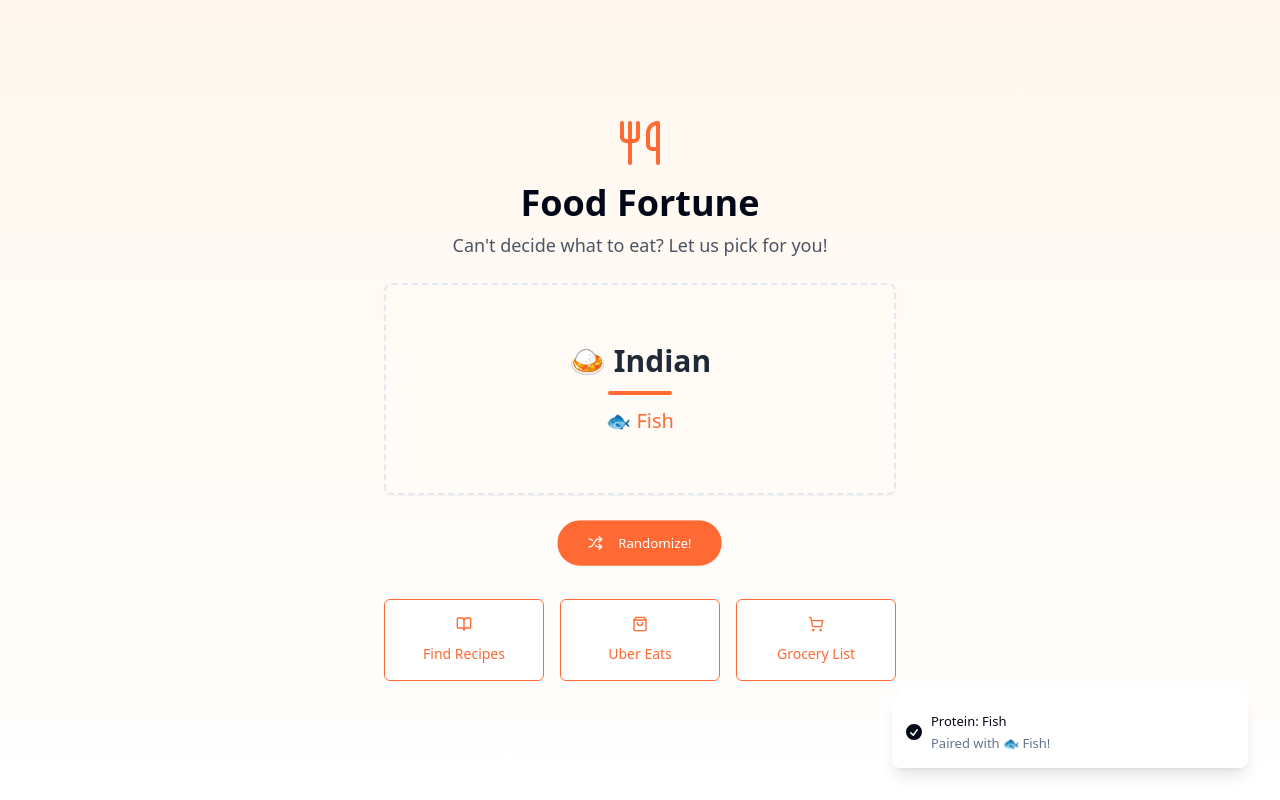
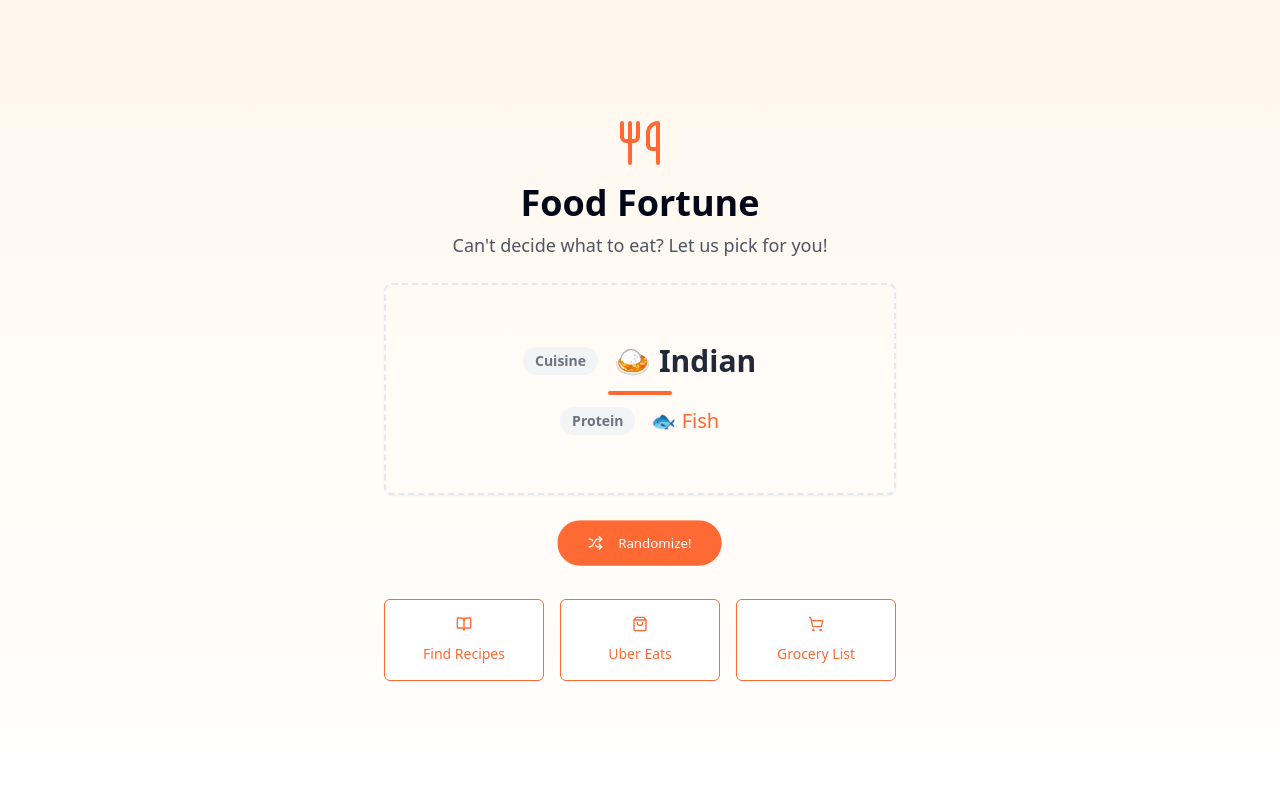
Before and after one commit to badtwig/randomdinner, a React (Vite) app: page / in a window 1280 px wide. Both pictures are taken after a click on the button "Randomize!". Built offline with nearby package versions, Linux system fonts and the light colour scheme.

Commit message:
Refactor: Remove toast and add labels
Remove the toast and add category labels for protein and cuisine.

```diff
--- a/src/components/FoodRandomizer.tsx
+++ b/src/components/FoodRandomizer.tsx
@@ -4,7 +4,6 @@ import { Card } from "@/components/ui/card";
 import { Utensils, Shuffle, BookOpen, ShoppingCart, ShoppingBag } from "lucide-react";
 import { toast } from "@/components/ui/sonner";
 
-// Emoji mappings for cuisines and proteins
 const CUISINE_EMOJIS = {
   "Asian": "🥢",
   "Italian": "🍝",
@@ -20,7 +19,6 @@ const PROTEIN_EMOJIS = {
   "Fish": "🐟"
 };
 
-// Food combination data
 const FOOD_COMBINATIONS = [
   { cuisine: "Asian", protein: "Veggie Only" },
   { cuisine: "Italian", protein: "Red Meat" },
@@ -48,7 +46,6 @@ export const FoodRandomizer = () => {
   const [currentFood, setCurrentFood] = useState<{ cuisine: string; protein: string } | null>(null);
   const [hasRandomized, setHasRandomized] = useState(false);
 
-  // Set document title
   useEffect(() => {
     document.title = "Food Fortune | What's For Dinner?";
   }, []);
@@ -58,15 +55,6 @@ export const FoodRandomizer = () => {
     const newFood = FOOD_COMBINATIONS[randomIndex];
     setCurrentFood(newFood);
     setHasRandomized(true);
-
-    // Add toasts for cuisine and protein
-    toast.info(`Cuisine: ${newFood.cuisine}`, {
-      description: `You got ${CUISINE_EMOJIS[newFood.cuisine as keyof typeof CUISINE_EMOJIS]} ${newFood.cuisine}!`,
-    });
-
-    toast.success(`Protein: ${newFood.protein}`, {
-      description: `Paired with ${PROTEIN_EMOJIS[newFood.protein as keyof typeof PROTEIN_EMOJIS]} ${newFood.protein}!`,
-    });
   };
 
   const getSearchQuery = () => {
@@ -79,7 +67,6 @@ export const FoodRandomizer = () => {
     return `${currentFood.cuisine} ${currentFood.protein}`;
   };
 
-  // Handle the button actions
   const handleFindRecipes = () => {
     if (!currentFood) return;
     const query = getSearchQuery();
@@ -94,8 +81,6 @@ export const FoodRandomizer = () => {
 
   const handleGroceryList = () => {
     if (!currentFood) return;
-    // This is a simplified approach - in a real app, we might want to
-    // generate an actual grocery list or save it to local storage
     const query = getSearchQuery();
     window.open(`https://www.google.com/search?q=${encodeURIComponent(query + " ingredients")}`, "_blank");
   };
@@ -112,13 +97,23 @@ export const FoodRandomizer = () => {
         <div className="min-h-40 flex items-center justify-center">
           {hasRandomized && currentFood ? (
             <div className="text-center animate-bounce-in">
-              <h2 className="text-3xl font-semibold text-gray-800 mb-3">
-                {CUISINE_EMOJIS[currentFood.cuisine as keyof typeof CUISINE_EMOJIS]} {currentFood.cuisine}
-              </h2>
+              <div className="flex justify-center items-center space-x-4 mb-3">
+                <span className="text-sm font-semibold text-gray-500 bg-gray-100 px-3 py-1 rounded-full">
+                  Cuisine
+                </span>
+                <h2 className="text-3xl font-semibold text-gray-800">
+                  {CUISINE_EMOJIS[currentFood.cuisine as keyof typeof CUISINE_EMOJIS]} {currentFood.cuisine}
+                </h2>
+              </div>
               <div className="w-16 h-1 bg-primary mx-auto mb-3 rounded-full"></div>
-              <p className="text-xl text-primary font-medium">
-                {PROTEIN_EMOJIS[currentFood.protein as keyof typeof PROTEIN_EMOJIS]} {currentFood.protein}
-              </p>
+              <div className="flex justify-center items-center space-x-4">
+                <span className="text-sm font-semibold text-gray-500 bg-gray-100 px-3 py-1 rounded-full">
+                  Protein
+                </span>
+                <p className="text-xl text-primary font-medium">
+                  {PROTEIN_EMOJIS[currentFood.protein as keyof typeof PROTEIN_EMOJIS]} {currentFood.protein}
+                </p>
+              </div>
             </div>
           ) : (
             <div className="text-center text-gray-500">
```
